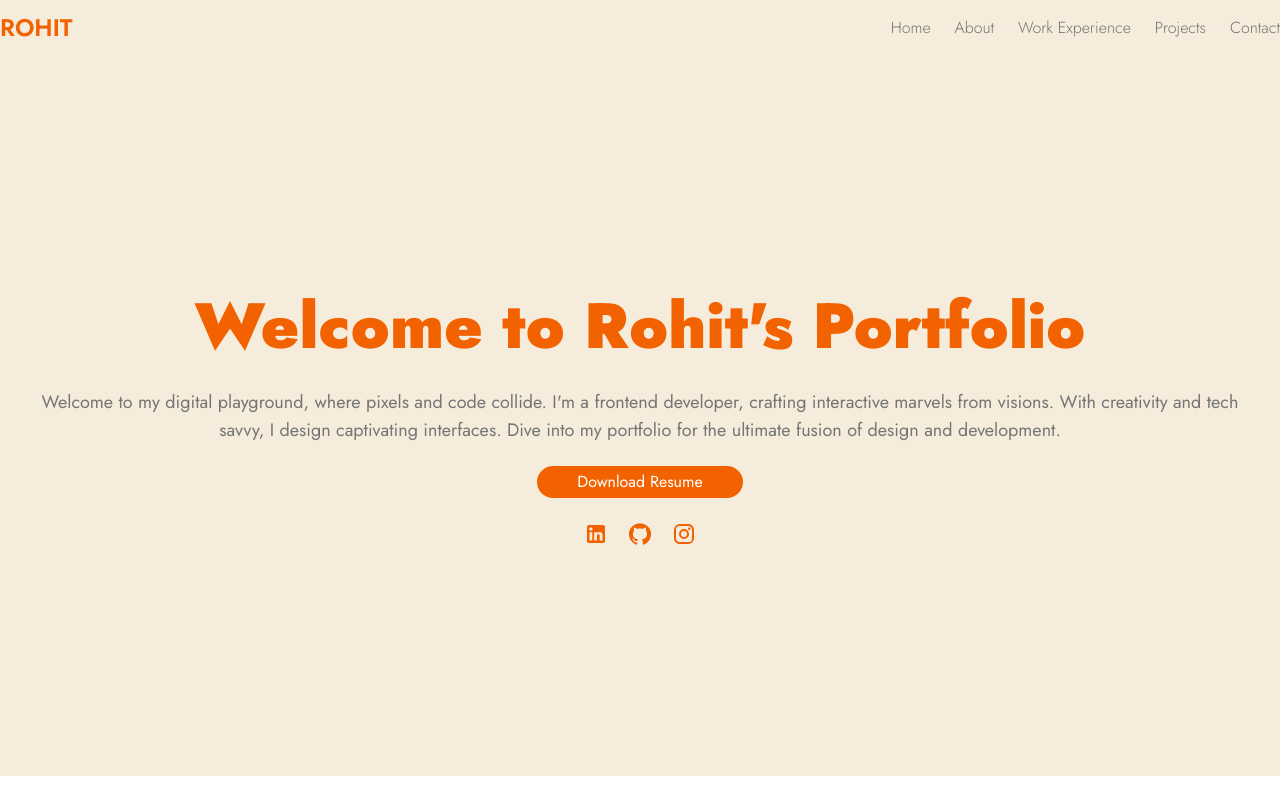
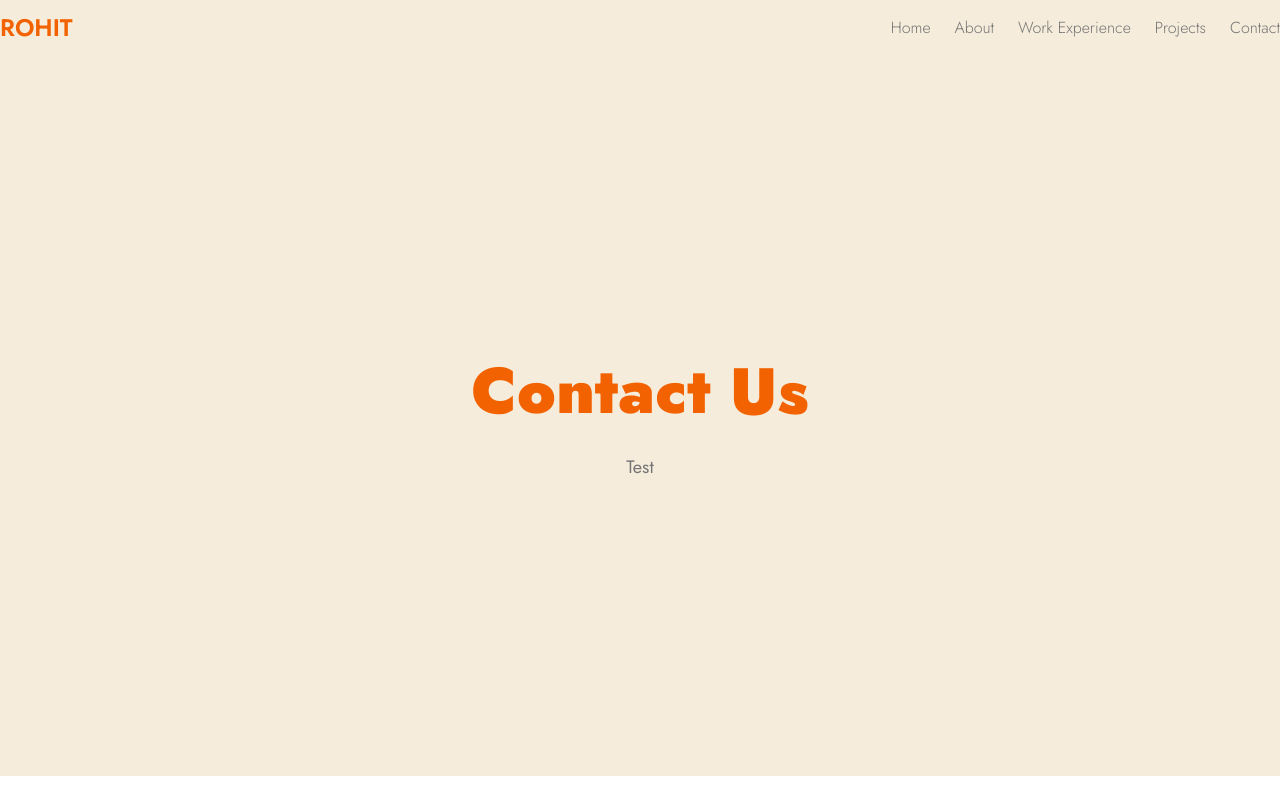
Before and after one commit to Rohitjangid17/Rohit-portfolio-web, a React (Create React App) app: page /contact in a window 1280 px wide. Shown: the top 800 px of the page. Built offline with nearby package versions, Linux system fonts and the light colour scheme.

Commit message:
update content

```diff
--- a/src/components/Hero.js
+++ b/src/components/Hero.js
@@ -5,15 +5,17 @@ import LinkedInIcon from '@mui/icons-material/LinkedIn';
 import resume from "./../assets/Resume/Rohit_Jangid_Front_End_Developer.pdf";
 import { Link } from 'react-router-dom';
 
-const Hero = () => {
+const Hero = ({ title, description, iscontent }) => {
     return (
         <>
             <section className='h-[90vh] bg-[#f5ecdb]'>
                 <div className='container mx-auto h-full'>
                     <div className='flex flex-col h-full justify-center items-center gap-y-[22px] px-5'>
-                        <h1 className='text-center font-[900] text-[#f26200] text-[44px] leading-[50px] sm:text-[50px] sm:leading-[56px] md:text-[64px] md:leading-[80px]'>Welcome to Rohit's Portfolio</h1>
+                        <h1 className='text-center font-[900] text-[#f26200] text-[44px] leading-[50px] sm:text-[50px] sm:leading-[56px] md:text-[64px] md:leading-[80px]'>{title}</h1>
                         {/* <h2 className='text-center text-white text-xl sm:text-2xl md:text-3xl lg:text-4xl'>I develop Progressive web applications</h2> */}
-                        <p className='text-center font-normal text-[#757575] text-lg'>Welcome to my digital playground, where pixels and code collide. I'm a frontend developer, crafting interactive marvels from visions. With creativity and tech savvy, I design captivating interfaces. Dive into my portfolio for the ultimate fusion of design and development.</p>
+                        <p className='text-center font-normal text-[#757575] text-lg'>{description}</p>
+                        {iscontent ? (
+                            <>
                                 <a href={resume} download target='_blank' rel='noopener noreferrer' title='Rohit Resume'>
                                     <button className="text-base bg-[#f26200] text-white px-10 py-1 rounded-full">Download Resume</button>
                                 </a>
@@ -22,6 +24,8 @@ const Hero = () => {
                                     <Link to="https://github.com/Rohitjangid17" className='text-[#f26200]' target="_blank"> <GitHubIcon /></Link>
                                     <Link to="https://google.com" className='text-[#f26200]' target="_blank"> <InstagramIcon /></Link>
                                 </div>
+                            </>
+                        ) : null}
                     </div>
                 </div>
             </section>
--- a/src/layout/Footer.js
+++ b/src/layout/Footer.js
@@ -24,16 +24,16 @@ const Footer = () => {
 
                             <ul className='flex flex-col gap-y-2'>
                                 <li>
-                                    <Link className='text-[#757575] text-base font-light'>Home</Link>
+                                    <Link to="/" className='text-[#757575] text-base font-light'>Home</Link>
                                 </li>
                                 <li>
-                                    <Link className='text-[#757575] text-base font-light'>About</Link>
+                                    <Link to="/about" className='text-[#757575] text-base font-light'>About</Link>
                                 </li>
                                 <li>
-                                    <Link className='text-[#757575] text-base font-light'>Work Experience</Link>
+                                    <Link to="/work" className='text-[#757575] text-base font-light'>Work Experience</Link>
                                 </li>
                                 <li>
-                                    <Link className='text-[#757575] text-base font-light'>Contact</Link>
+                                    <Link to="/contact" className='text-[#757575] text-base font-light'>Contact</Link>
                                 </li>
                             </ul>
                         </div>
--- a/src/pages/About.js
+++ b/src/pages/About.js
@@ -5,7 +5,7 @@ import Overview from '../components/Overview';
 const About = () => {
     return (
         <>
-            <Hero />
+            <Hero title="About Us" description="Hi! I'm Rohit Jangid, a frontend developer dedicated to crafting captivating online experiences. Let's build something amazing together!" iscontent={false} />
             <Overview />
         </>
     )
--- a/src/pages/Contact.js
+++ b/src/pages/Contact.js
@@ -5,7 +5,7 @@ import ContactForm from '../components/ContactForm';
 const Contact = () => {
     return (
         <>
-            <Hero />
+            <Hero title="Contact Us" description="Test" iscontent={false} />
 
             {/* Contact section start here */}
             <section className='py-10 bg-white px-5 sm:px-0'>
--- a/src/pages/Home.js
+++ b/src/pages/Home.js
@@ -3,43 +3,14 @@ import Hero from '../components/Hero';
 import CodeIcon from '@mui/icons-material/Code';
 import { skills } from "../constants/Constant";
 import ContactForm from '../components/ContactForm';
+import Overview from '../components/Overview';
 
 const Home = () => {
     return (
         <>
-            <Hero />
+            <Hero title="Welcome to Rohit's Portfolio" description="Welcome to Rohit's PortfolioWelcome to my digital playground, where pixels and code collide. I'm a frontend developer, crafting interactive marvels from visions. With creativity and tech savvy, I design captivating interfaces. Dive into my portfolio for the ultimate fusion of design and development." iscontent={true} />
 
-
-            {/* Work Experience section start here */}
-            {/* <section className='py-10 bg-white px-5 sm:px-0'>
-                <div className='container mx-auto'>
-                    <div className='flex flex-col gap-y-1'>
-                        <h3 className='text-[#757575] text-sm sm:text-base'>WHAT I HAVE DONE SO FAR</h3>
-                        <h4 className='text-[#f26200] text-[34px] sm:text-[44px] font-semibold'>Work Experience</h4>
-                        <p className='text-black text-base'>I am a passionate and detail-oriented front-end developer with a strong foundation in web technologies. My journey in the world of web development has been marked by hands-on experience, creativity, and a commitment to delivering visually appealing and intuitive user interfaces. I'm a quick learner and collaborate closely with clients to create efficient, scalable, and user-friendly solutions that solve real-world problems. Let's work together to bring your ideas to life!</p>
-                    </div>
-                    <div className='grid grid-cols-2 sm:grid-cols-2 gap-3 mt-10'>
-                        <div>
-                            <div>
-                                <h4>Software Developer</h4>
-                                <p>Durapid Technologies Pvt. Ltd - Jaipur, Rajasthan</p>
-                            </div>
-
-                            <ul>
-                                <li>Developed and maintained user interfaces using HTML5, CSS3, and JavaScript ES6.</li>
-                                <li>Developed and maintained user interfaces using HTML5, CSS3, and JavaScript ES6.</li>
-                                <li>Developed and maintained user interfaces using HTML5, CSS3, and JavaScript ES6.</li>
-                                <li>Developed and maintained user interfaces using HTML5, CSS3, and JavaScript ES6.</li>
-                            </ul>
-                        </div>
-                        <div> </div>
-                        <div>
-                            <span>Sept 2022 - Present</span>
-                        </div>
-                    </div>
-                </div>
-            </section> */}
-            {/* Work Experience section end here */}
+            <Overview />
 
             {/* Skills section start here */}
             <section className='py-10 bg-white px-5 sm:px-0'>
@@ -110,7 +81,7 @@ const Home = () => {
                     </div>
 
                     <div className='bg-[#f5ecdb] p-4 rounded-lg mt-10'>
-                       <ContactForm />
+                        <ContactForm />
                     </div>
                 </div>
             </section>
--- a/src/pages/Projects.js
+++ b/src/pages/Projects.js
@@ -1,11 +1,10 @@
 import React from 'react';
+import Hero from '../components/Hero';
 
 const Projects = () => {
     return (
         <>
-            <div className='container mx-auto'>
-                <h1>This is Projects page</h1>
-            </div>
+            <Hero title="Projects" description="At ABC Web Solutions since 2020, I've led frontend projects, optimized performance, and mentored junior devs." iscontent={false} />
         </>
     )
 }
--- a/src/pages/Work.js
+++ b/src/pages/Work.js
@@ -1,11 +1,10 @@
 import React from 'react';
+import Hero from '../components/Hero';
 
 const Work = () => {
     return (
         <>
-            <div className='container mx-auto'>
-                <h1>This is Work Experience page</h1>
-            </div>
+            <Hero title="Work Experience" description="At ABC Web Solutions since 2020, I've led frontend projects, optimized performance, and mentored junior devs." iscontent={false} />
         </>
     )
 }
```
Lines whose indentation alone changed are shown as unchanged.
